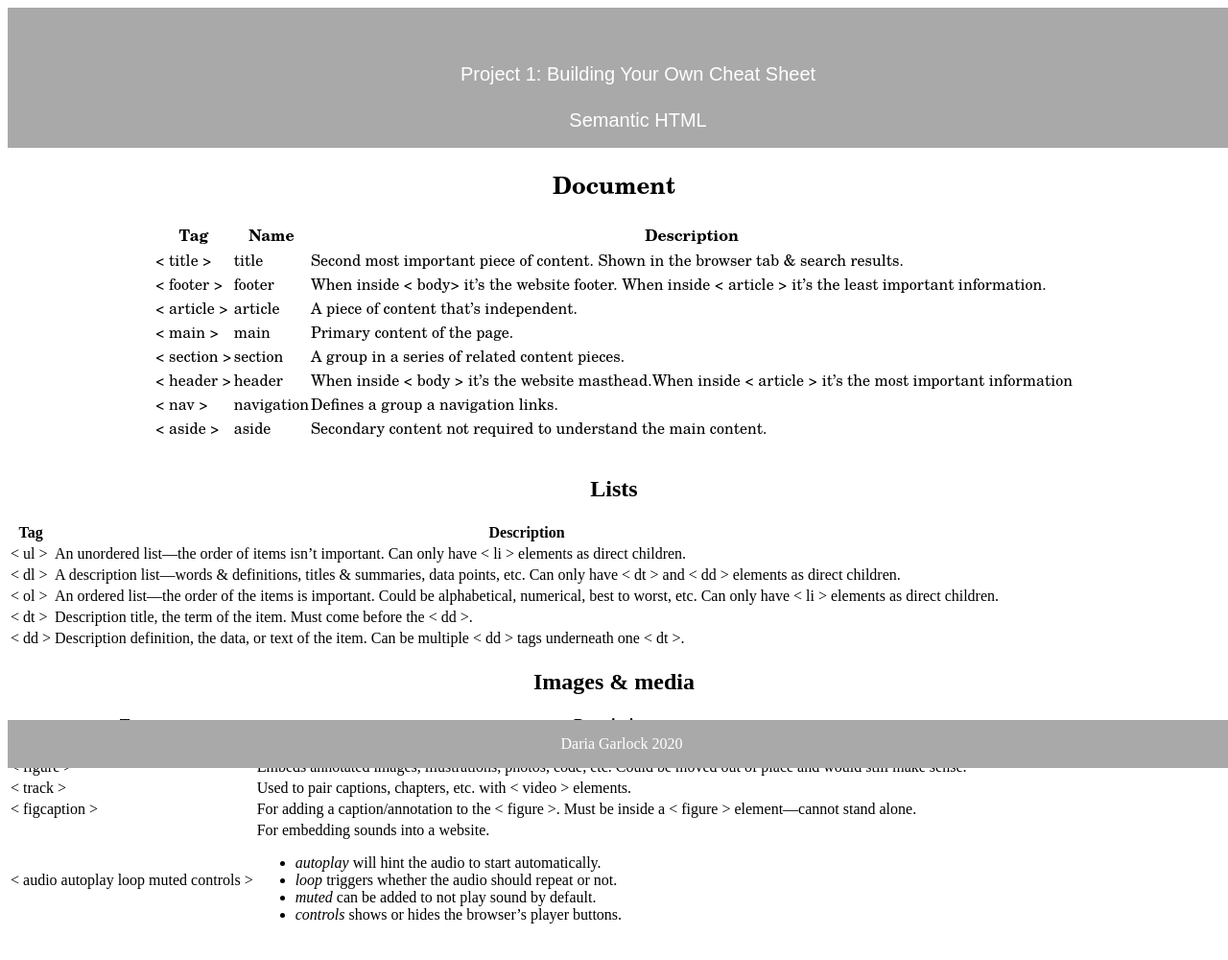
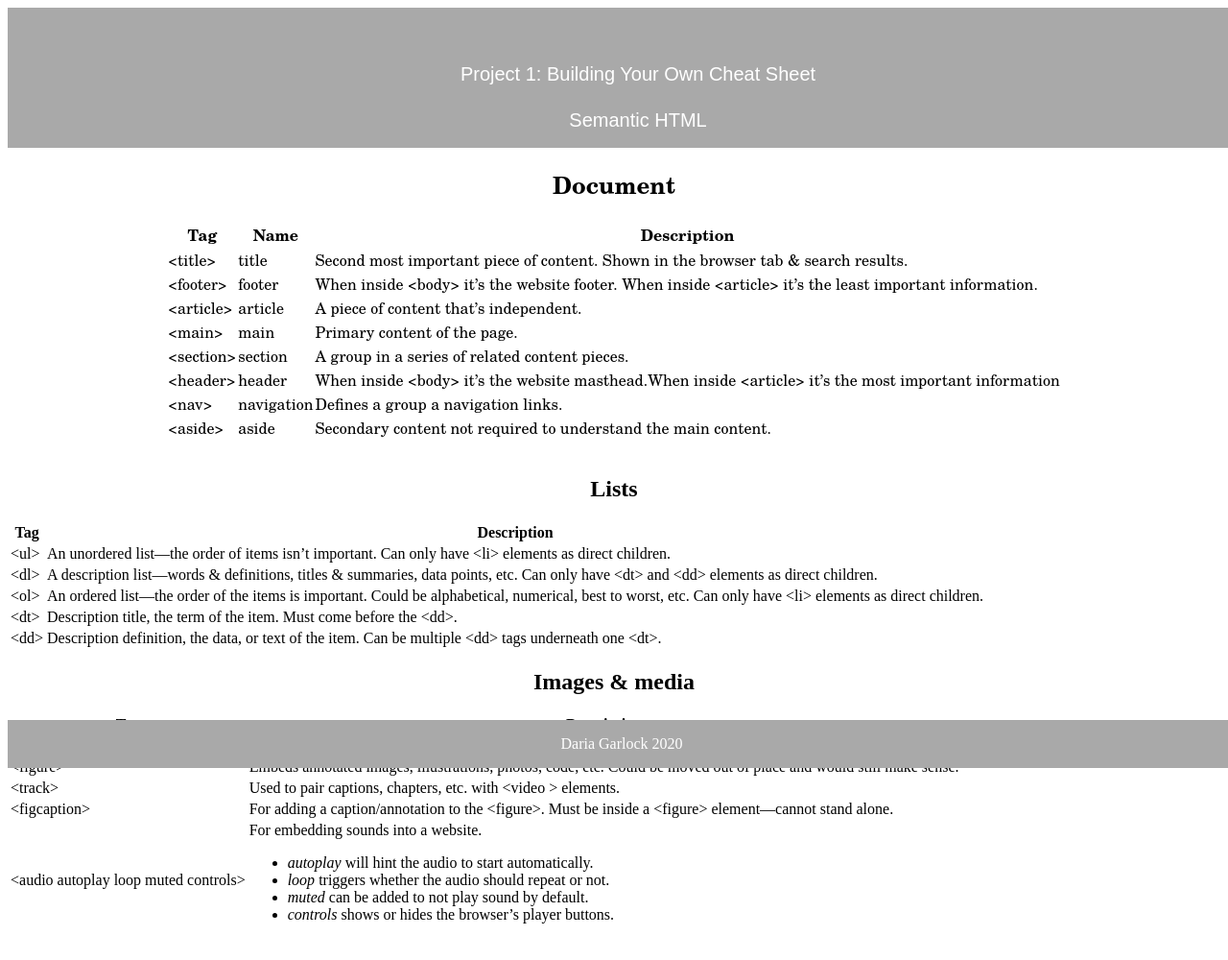
Before and after one commit to dariur/cheatsheet-assignment, a plain HTML site: page index.html in a window 1280 px wide. Shown: the top 1000 px of the page at 96% size. Drawn offline with Linux system fonts and the light colour scheme.

Commit message:
Update index.html

```diff
--- a/index.html
+++ b/index.html
@@ -19,42 +19,42 @@
                     <th>Description</th>
                 </tr>
                 <tr>
-                    <td>< title ></td>
+                    <td>&lt;title&gt;</td>
                     <td>title</td>
                     <td>Second most important piece of content. Shown in the browser tab & search results.</td>
                 </tr>
                 <tr>
-                    <td>< footer ></td>
+                    <td>&lt;footer&gt;</td>
                     <td>footer</td>
-                    <td>When inside < body> it’s the website footer. When inside < article > it’s the least important information.</td>
+                    <td>When inside &lt;body> it’s the website footer. When inside &lt;article&gt; it’s the least important information.</td>
                 </tr>
                 <tr>
-                    <td>< article ></td>
+                    <td>&lt;article&gt;</td>
                     <td>article</td>
                     <td>A piece of content that’s independent.</td>
                 </tr>
                 <tr>
-                    <td>< main ></td>
+                    <td>&lt;main&gt;</td>
                     <td>main</td>
                     <td>Primary content of the page.</td>
                 </tr>
                 <tr>
-                    <td>< section ></td>
+                    <td>&lt;section&gt;</td>
                     <td>section</td>
                     <td>A group in a series of related content pieces.</td>
                 </tr>
                 <tr>
-                    <td>< header ></td>
+                    <td>&lt;header&gt;</td>
                     <td>header</td>
-                    <td>When inside < body > it’s the website masthead.When inside < article > it’s the most important information</td>
+                    <td>When inside &lt;body&gt; it’s the website masthead.When inside &lt;article&gt; it’s the most important information</td>
                 </tr>
                 <tr>
-                    <td>< nav ></td>
+                    <td>&lt;nav&gt;</td>
                     <td>navigation</td>
                     <td>Defines a group a navigation links.</td>
                 </tr>
                 <tr>
-                    <td>< aside ></td>
+                    <td>&lt;aside&gt;</td>
                     <td>aside</td>
                     <td>Secondary content not required to understand the main content.</td>
                 </tr>
@@ -70,24 +70,24 @@
                     <th>Description</th>
                 </tr>
                         <tr>
-                            <td>< ul ></td>
-                            <td>An unordered list—the order of items isn’t important. Can only have < li > elements as direct children.</td>
+                            <td>&lt;ul&gt;</td>
+                            <td>An unordered list—the order of items isn’t important. Can only have &lt;li&gt; elements as direct children.</td>
                         </tr>
                         <tr>
-                            <td>< dl ></td>
-                            <td>A description list—words & definitions, titles & summaries, data points, etc. Can only have < dt > and < dd > elements as direct children.</td>
+                            <td>&lt;dl&gt;</td>
+                            <td>A description list—words & definitions, titles & summaries, data points, etc. Can only have &lt;dt&gt; and &lt;dd&gt; elements as direct children.</td>
                         </tr>
                         <tr>
-                            <td>< ol ></td>
-                            <td>An ordered list—the order of the items is important. Could be alphabetical, numerical, best to worst, etc. Can only have < li > elements as direct children.</td>
+                            <td>&lt;ol&gt;</td>
+                            <td>An ordered list—the order of the items is important. Could be alphabetical, numerical, best to worst, etc. Can only have &lt;li&gt; elements as direct children.</td>
                         </tr>
                         <tr>
-                            <td>< dt ></td>
-                            <td> Description title, the term of the item. Must come before the < dd >.</td>
+                            <td>&lt;dt&gt;</td>
+                            <td> Description title, the term of the item. Must come before the &lt;dd&gt;.</td>
                         </tr>
                         <tr>
-                            <td>< dd ></td>
-                            <td>Description definition, the data, or text of the item. Can be multiple < dd > tags underneath one < dt >.</td>
+                            <td>&lt;dd&gt;</td>
+                            <td>Description definition, the data, or text of the item. Can be multiple &lt;dd&gt; tags underneath one &lt;dt&gt;.</td>
                         </tr>
                 </table>
                 </div>
@@ -99,23 +99,23 @@
                     <th>Description</th>
                 </tr>
                         <tr>
-                            <td>< picture ></td>
+                            <td>&lt;picture&gt;</td>
                             <td>Responsive image insertion—allows developers to provide different images for different contexts.</td>
                         </tr>
                         <tr>
-                            <td>< figure ></td>
+                            <td>&lt;figure&gt;</td>
                             <td>Embeds annotated images, illustrations, photos, code, etc. Could be moved out of place and would still make sense.</td>
                         </tr>
                         <tr>
-                            <td>< track ></td>
-                            <td>Used to pair captions, chapters, etc. with < video > elements.</td>
+                            <td>&lt;track&gt;</td>
+                            <td>Used to pair captions, chapters, etc. with &lt;video > elements.</td>
                         </tr>
                         <tr>
-                            <td>< figcaption ></td>
-                            <td>For adding a caption/annotation to the < figure >. Must be inside a < figure > element—cannot stand alone.</td>
+                            <td>&lt;figcaption&gt;</td>
+                            <td>For adding a caption/annotation to the &lt;figure&gt;. Must be inside a &lt;figure&gt; element—cannot stand alone.</td>
                         </tr>
                         <tr>
-                            <td>< audio autoplay loop muted controls ></td>
+                            <td>&lt;audio autoplay loop muted controls&gt;</td>
                             <td>For embedding sounds into a website.
                                 <ul>
                                     <li><em>autoplay</em> will hint the audio to start automatically.</li>
```
